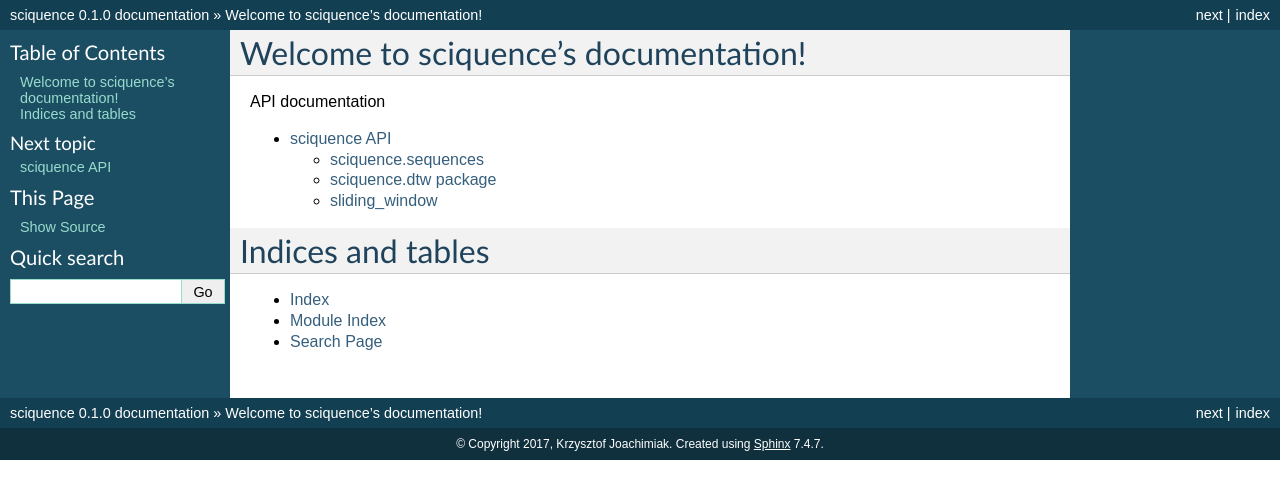
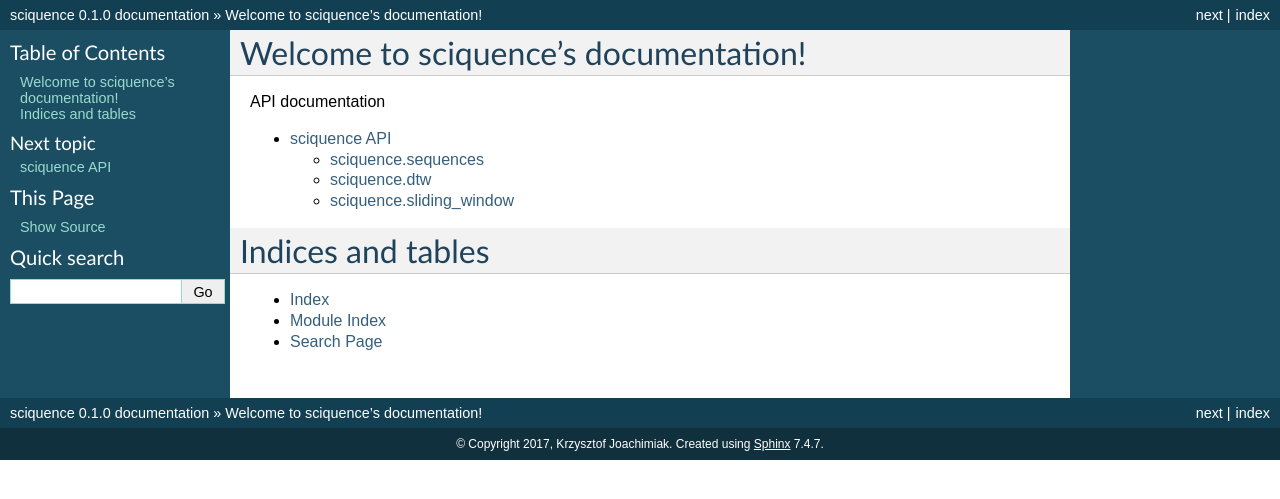
Before and after one commit to krzjoa/sciquence, a Sphinx documentation site: the page built from docs/index.rst, in a window 1280 px wide. Shown: the top 499 px of the page. Built offline with Sphinx 7.4.7, drawn with Linux system fonts in a browser that asks for light colours; pages that are not in the unit, such as notebooks, are missing from menus.

Commit message:
doc_test

```diff
--- a/docs/sciquence.dtw.rst
+++ b/docs/sciquence.dtw.rst
@@ -1,11 +1,5 @@
-sciquence.dtw package
-=====================
-
-Submodules
-----------
-
-Module contents
----------------
+sciquence.dtw
+=============
 
 .. automodule:: sciquence.dtw
     :members:
--- a/docs/sciquence.sliding_window.rst
+++ b/docs/sciquence.sliding_window.rst
@@ -1,5 +1,5 @@
-sliding_window
-==============
+sciquence.sliding_window
+========================
 
 .. automodule:: sciquence.sliding_window
     :members:
```
